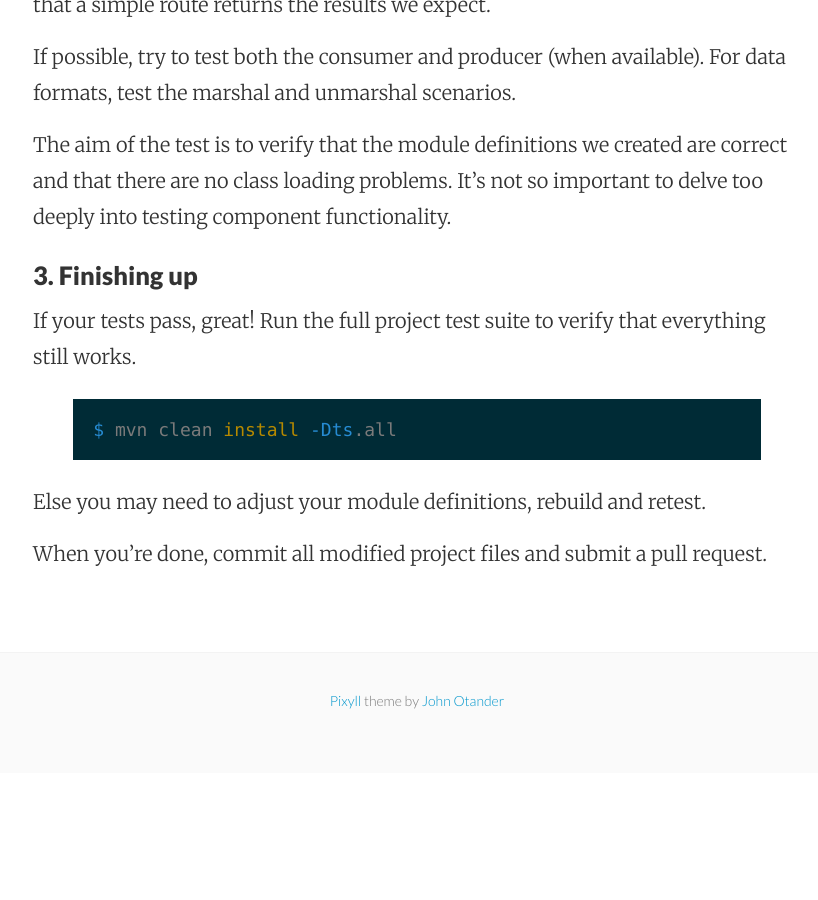
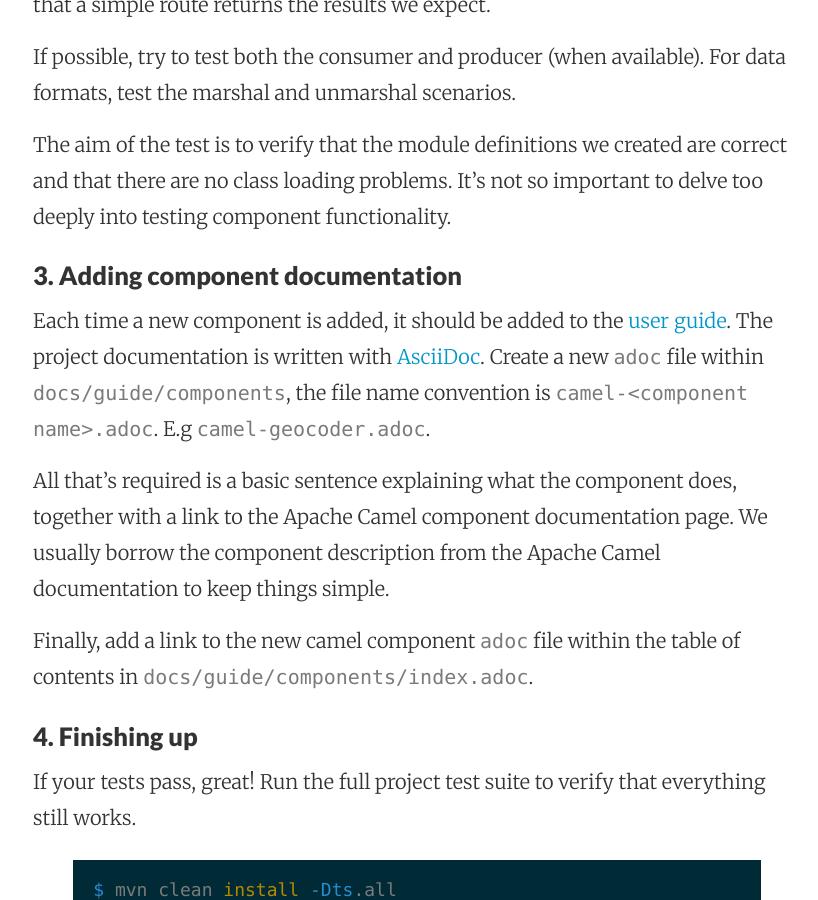
Before and after one commit to jamesnetherton/jamesnetherton.github.io, a Jekyll site: the page built from _posts/2017-09-25-adding-a-new-component-to-the-wildfly-camel-subsystem-part2.md, in a window 1280 px wide and 900 px high, scrolled down 2399 px. Shown: the whole window, without its empty margins (223-1041 px from the left). Built offline with Jekyll 4.4.1, drawn with Linux system fonts in a browser that asks for light colours; nearby versions of some CDN libraries; before the commit the page ends 3172 px from its top, so only the background shows below that; some of the changed text lies outside the part shown.

Commit message:
Incorporate feedback from @ppalaga

```diff
--- a/_posts/2017-09-25-adding-a-new-component-to-the-wildfly-camel-subsystem-part2.md
+++ b/_posts/2017-09-25-adding-a-new-component-to-the-wildfly-camel-subsystem-part2.md
@@ -4,7 +4,7 @@ title: "Adding a new Camel component to the WildFly Camel subsystem. Part 2"
 tags: [WildFly,Camel]
 ---
 
-In this post we look at how we create integration tests for the WildFly Camel subsystem. In [part 1](/2017/09/25/adding-a-new-component-to-the-wildfly-camel-subsystem-part1) we got to the point where we had successfully created some JBoss Modules XML definitions.
+In this post we look at how we create integration tests and component documentation for the WildFly Camel subsystem. In [part 1](/2017/09/25/adding-a-new-component-to-the-wildfly-camel-subsystem-part1) we got to the point where we had successfully created some JBoss Modules XML definitions.
 
 ### 1. Adding a new integration test package
 
@@ -88,7 +88,15 @@ If possible, try to test both the consumer and producer (when available). For da
 
 The aim of the test is to verify that the module definitions we created are correct and that there are no class loading problems. It's not so important to delve too deeply into testing component functionality.
 
-### 3. Finishing up
+### 3. Adding component documentation
+
+Each time a new component is added, it should be added to the [user guide](https://wildfly-extras.github.io/wildfly-camel/). The project documentation is written with [AsciiDoc](http://asciidoctor.org/). Create a new `adoc` file within `docs/guide/components`, the file name convention is `camel-<component name>.adoc`. E.g `camel-geocoder.adoc`.
+
+All that's required is a basic sentence explaining what the component does, together with a link to the Apache Camel component documentation page. We usually borrow the component description from the Apache Camel documentation to keep things simple.
+
+Finally, add a link to the new camel component `adoc` file within the table of contents in `docs/guide/components/index.adoc`.
+
+### 4. Finishing up
 
 If your tests pass, great! Run the full project test suite to verify that everything still works.
 
```
Also changed, not shown: _posts/2017-09-25-adding-a-new-component-to-the-wildfly-camel-subsystem-part1.md (+1 -1 lines).
